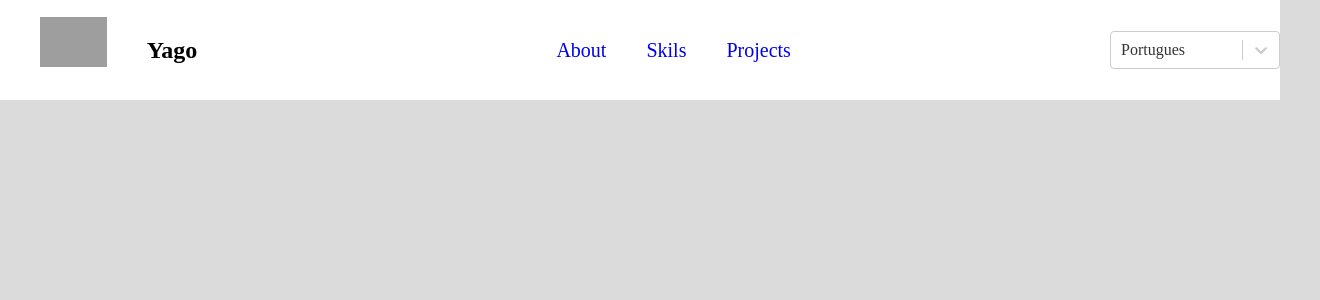
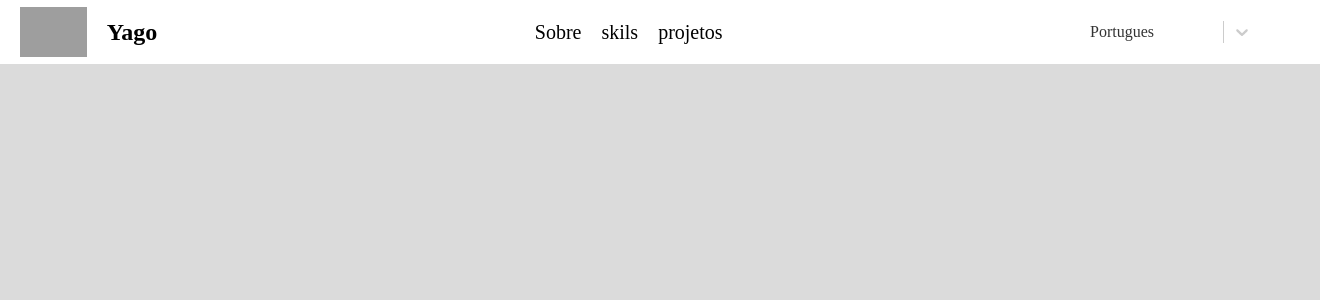
Before and after one commit to oyyago/portfolio, a React (Vite) app: page / in a window 1280 px wide. Shown: the top 300 px of the page, 1320 px wide, since content can reach past the window. Built offline with nearby package versions, Linux system fonts and the light colour scheme; grey boxes are pictures that could not be loaded.

Commit message:
header adiconado

```diff
--- a/src/components/header/index.jsx
+++ b/src/components/header/index.jsx
@@ -1,24 +1,47 @@
-import { useTranslation } from "react-i18next";
-import LanguageSwitcher from "../../i18n/languageSwitcher/index";
-import { Cabecalho, Photo, Embeded } from "./styled";
+import { useState } from 'react';
+import { useTranslation } from 'react-i18next';
+import LanguageSwitcher from '../../i18n/languageSwitcher/index';
+import { Cabecalho, Photo, Embeded, MobileMenuWrapper, MobileMenu, LanguageSwitcherWrapper } from './styled';
 
 export default function Header() {
     const { t } = useTranslation();
+    const [menuOpen, setMenuOpen] = useState(false);
 
-    return (<>
+    const toggleMenu = () => {
+        setMenuOpen(!menuOpen);
+    };
+
+    return (
+        <>
             <Cabecalho>
-            <div style={{display:"flex", flexDirection:"row"}}>
+                <div style={{ display: "flex", flexDirection: "row", alignItems: "center" }}>
                     <Photo src="https://i.postimg.cc/TwY74D31/profile-pic-8.png" alt="my photo" />
                     <h2>Yago</h2>
                 </div>
                 <Embeded>
-            <a href="#">About</a>
-            <a href="#">Skils</a>
-            <a href="#">Projects</a>
+                    <a href="#">{t('about')}</a>
+                    <a href="#">{t('skils')}</a>
+                    <a href="#">{t('projects')}</a>
                 </Embeded>
+                <LanguageSwitcherWrapper>
                     <LanguageSwitcher />
+                </LanguageSwitcherWrapper>
+                <div className="menu-icon" onClick={toggleMenu}>
+                    <div className={`menu-bar ${menuOpen ? 'open' : ''}`}></div>
+                    <div className={`menu-bar ${menuOpen ? 'open' : ''}`}></div>
+                    <div className={`menu-bar ${menuOpen ? 'open' : ''}`}></div>
+                </div>
             </Cabecalho>
+            <MobileMenuWrapper>
+                {menuOpen && (
+                    <MobileMenu>
+                        <a href="#">{t('about')}</a>
+                        <a href="#">{t('skils')}</a>
+                        <a href="#">{t('projects')}</a>
+                        <LanguageSwitcher />
+                    </MobileMenu>
+                )}
+            </MobileMenuWrapper>
         </>
-    )
+    );
 }
-{/*<h2>{t('welcome')}</h2>*/ }
--- a/src/components/header/styled.js
+++ b/src/components/header/styled.js
@@ -1,32 +1,116 @@
 import styled from "styled-components";
 
 export const Cabecalho = styled.header`
-        height: 100px;
-        width: 100%;
-        background-color: white;
+    height: 64px;
+    width: 100%;
+    background-color: white;
+    display: flex;
+    justify-content: space-between;
+    align-items: center;
+    padding: 0 20px;
+    position: relative;
+
+    .menu-icon {
+        display: none;
+        flex-direction: column;
         justify-content: space-between;
-        display: flex;
-        flex-direction: row;
-        margin: 0;
-        align-items: center;
-    h2{
-        margin-left:10px ;
+        width: 30px;
+        height: 20px;
+        cursor: pointer;
+
+        .menu-bar {
+            background-color: black;
+            height: 3px;
+            width: 100%;
+            transition: 0.4s;
+            transform-origin: 1px;
+        }
+
+        &.open .menu-bar:nth-child(1) {
+            transform: rotate(-45deg) translate(-2px, 2px);
+        }
+
+        &.open .menu-bar:nth-child(2) {
+            opacity: 0;
+        }
+
+        &.open .menu-bar:nth-child(3) {
+            transform: rotate(45deg) translate(-2px, -2px);
+        }
+    }
+
+    @media (max-width: 768px) {
+        .menu-icon {
+            display: flex;
+            margin-right: 40px;
+        }
+        .menu-icon, .menu-bar {
+            z-index: 2;
+        }
+    }
+`;
+
+export const Embeded = styled.div`
+    display: flex;
+    align-items: center;
+
+    a {
+        text-decoration: none;
+        font-size: 20px;
+        margin-left: 20px;
         color: black;
     }
-    a{
+    @media (max-width: 768px) {
+        display: none;
+
+    }
+`;
+
+export const Photo = styled.img`
+    height: 50px;
+    margin-right: 20px;
+`;
+
+export const MobileMenuWrapper = styled.div`
+    display: flex;
+    align-items: center;
+
+    @media (max-width: 768px) {
+
+    }
+`;
+
+export const MobileMenu = styled.div`
+    background-color: white;
+    display: flex;
+    flex-direction: column;
+    padding: 20px;
+    border-left: 1px solid #ddd;
+    position: absolute;
+    top: 64px;
+    right: 0;
+
+    a {
         text-decoration: none;
         font-size: 20px;
+        margin-bottom: 10px;
+        color: black;
     }
 
-`
-export const Embeded = styled.div`
-    a{
-        margin-left: 40px;
+    @media (max-width: 768px) {
+
+}
+`;
+
+export const LanguageSwitcherWrapper = styled.div`
+    display: flex;
+    align-items: center;
+
+    @media (max-width: 768px) {
+        display: none;
     }
-`
+`;
 
-export const Photo = styled.img`
-margin-left: 40px;
-margin-right: 30px;
-height: 50px;
-`
+export const LanguageSwitcher = styled.div`
+    margin-left: 20px;
+`;
--- a/src/i18n/index.js
+++ b/src/i18n/index.js
@@ -5,7 +5,7 @@ import ptJson from './translations/pt-br.json';
 import spJson from './translations/sp.json';
 
 i18n.use(initReactI18next).init({
-    fallbackLng: "en",
+    fallbackLng: "ptBR",
     interpolation: {
       escapeValue: false
     },
--- a/src/i18n/languageSwitcher/index.jsx
+++ b/src/i18n/languageSwitcher/index.jsx
@@ -3,7 +3,8 @@ import Select from "react-select";
 import br from '../assets/teste.webp';
 import us from '../assets/us.svg';
 import es from '../assets/es.svg';
-import { Flag } from './style'
+import { Flag, FatherFlag } from './style';
+import { useTranslation } from "react-i18next";
 
 const languageOptions = [
     {
@@ -21,7 +22,7 @@ const languageOptions = [
         value: "en",
         flag: us,
     }
-]
+];
 
 export const LanguageSwitcher = () => {
     const [selectedLanguage, setSelectedLanguage] = useState(languageOptions[0]);
@@ -29,9 +30,8 @@ export const LanguageSwitcher = () => {
     const handleChange = (selectedOption) => {
         setSelectedLanguage(selectedOption);
     };
-
     return (
-        <div>
+        <div style={{ width: "180px", marginRight: "40px" }}>
             <Select
                 value={selectedLanguage}
                 onChange={handleChange}
@@ -40,7 +40,8 @@ export const LanguageSwitcher = () => {
                 styles={{
                     control: (provided) => ({
                         ...provided,
-                        width: "170px",
+                        width: "180px",
+                        border: "none"
                     }),
                 }}
                 components={{
@@ -49,13 +50,17 @@ export const LanguageSwitcher = () => {
             />
         </div>
     );
-}
+};
 
-const CustomOption = ({ innerProps, label, data }) => (
-    <div {...innerProps}>
-        <Flag src={data.flag} alt={label} style={{ marginRight: "10px" }} />
-        {label}
-    </div>
-);
+function CustomOption({ innerProps, label, data }) {
+    const { i18n } = useTranslation();
+
+    return (
+        <FatherFlag {...innerProps}>
+            <Flag onClick={() => { i18n.changeLanguage(data.value) }} src={data.flag} alt={label} />
+            <p>{label}</p>
+        </FatherFlag>
+    )
+};
 
 export default LanguageSwitcher;
--- a/src/i18n/languageSwitcher/style.js
+++ b/src/i18n/languageSwitcher/style.js
@@ -1,27 +1,19 @@
 import styled from "styled-components";
-import br from '../assets/br.svg';
+
+
+export const FatherFlag =styled.div`
+margin-top: 7px;
+border: none;
+margin-left: 4px;
+display: flex;
+text-align: center;
+p{
+    margin-bottom: 2px;
+}
+`
 
 export const Flag = styled.img`
-height: 40px;
-width: 70px;
+height:40px;
+margin-right: 10px;
+width:60px;
 `
-
-export const Seta = styled.img`
-height: 50px;
-margin: 0;
-`
-
-export const Option1 = styled.option`
-background-image: url(${br});
-background-repeat: "no-repeat";
-padding-left: "10px";
-`
-
-export const Button = styled.button`
-display: flex;
-width: 130px;
-padding: 0;
-flex-direction: column;
-background-color: white;
-border: none;
-`
--- a/src/i18n/translations/en.json
+++ b/src/i18n/translations/en.json
@@ -1,6 +1,9 @@
 {
     "translation": {
         "select your language": "english",
-        "welcome": "welcome to the litle boy"
+        "welcome": "welcome to the litle boy",
+        "about":"about",
+        "skils":"skils",
+        "projects":"projects"
     }
 }
--- a/src/i18n/translations/pt-br.json
+++ b/src/i18n/translations/pt-br.json
@@ -1,6 +1,9 @@
 {
     "translation": {
         "select your language": "wjenrwe",
-        "welcome": "welcome to the litle mato"
+        "welcome": "welcome to the litle mato",
+        "about":"Sobre",
+        "skils":"skils",
+        "projects":"projetos"
     }
 }
--- a/src/i18n/translations/sp.json
+++ b/src/i18n/translations/sp.json
@@ -1,6 +1,7 @@
 {
     "translation":{
-        "select your language":"spanhis",
-        "welcome":"hola como andas manito"
+        "about":"acerca",
+        "skils":"skils",
+        "projects":"proyectos"
     }
 }
--- a/src/index.css
+++ b/src/index.css
@@ -1,4 +1,6 @@
 body{
     margin: 0;
     background-color: #DBDBDB;
+    overflow: hidden;
+
 }
```
Lines whose indentation alone changed are shown as unchanged.
